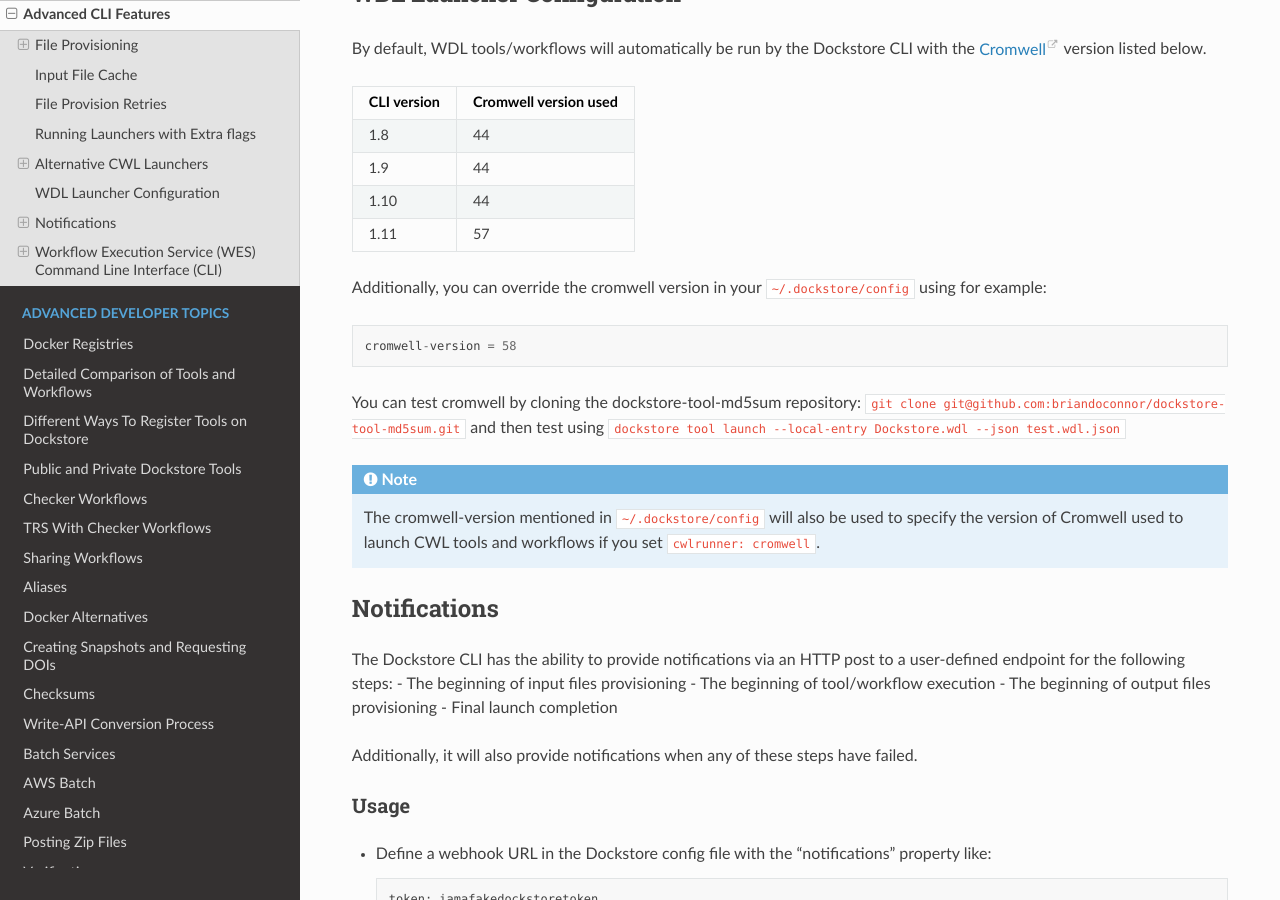
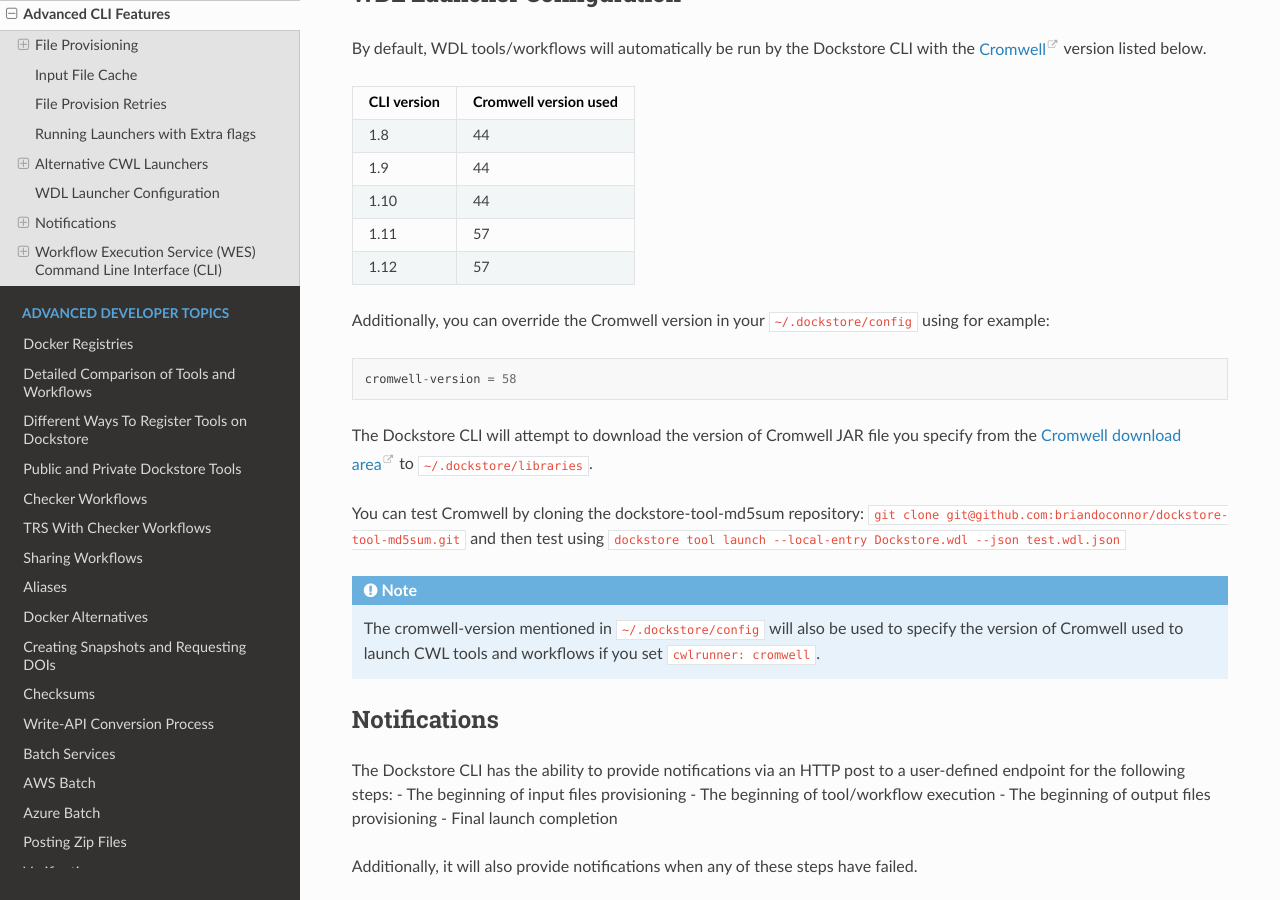
Before and after one commit to dockstore/dockstore-documentation, a Sphinx documentation site: the page built from docs/advanced-topics/dockstore-cli/advanced-features.rst, in a window 1280 px wide and 900 px high, scrolled down 4715 px. Built offline with Sphinx 7.4.7 and the Read the Docs theme 2.0.0, drawn with Linux system fonts in a browser that asks for light colours.

Commit message:
mention cromwell version used in cli 1.12

```diff
--- a/docs/advanced-topics/dockstore-cli/advanced-features.rst
+++ b/docs/advanced-topics/dockstore-cli/advanced-features.rst
@@ -330,16 +330,22 @@
 +-------------+-----------------------+
 |     1.11    |          57           |
 +-------------+-----------------------+
+|     1.12    |          57           |
++-------------+-----------------------+
 
 
-Additionally, you can override the cromwell version in your
+Additionally, you can override the Cromwell version in your
 ``~/.dockstore/config`` using for example:
 
 ::
 
     cromwell-version = 58
 
-You can test cromwell by cloning the dockstore-tool-md5sum repository:
+The Dockstore CLI will attempt to download the version of Cromwell JAR file you specify from the `Cromwell
+download area <https://github.com/broadinstitute/cromwell/releases/>`__ to
+``~/.dockstore/libraries``.
+
+You can test Cromwell by cloning the dockstore-tool-md5sum repository:
 ``git clone git@github.com:briandoconnor/dockstore-tool-md5sum.git`` and
 then test using
 ``dockstore tool launch --local-entry Dockstore.wdl --json test.wdl.json``
```
